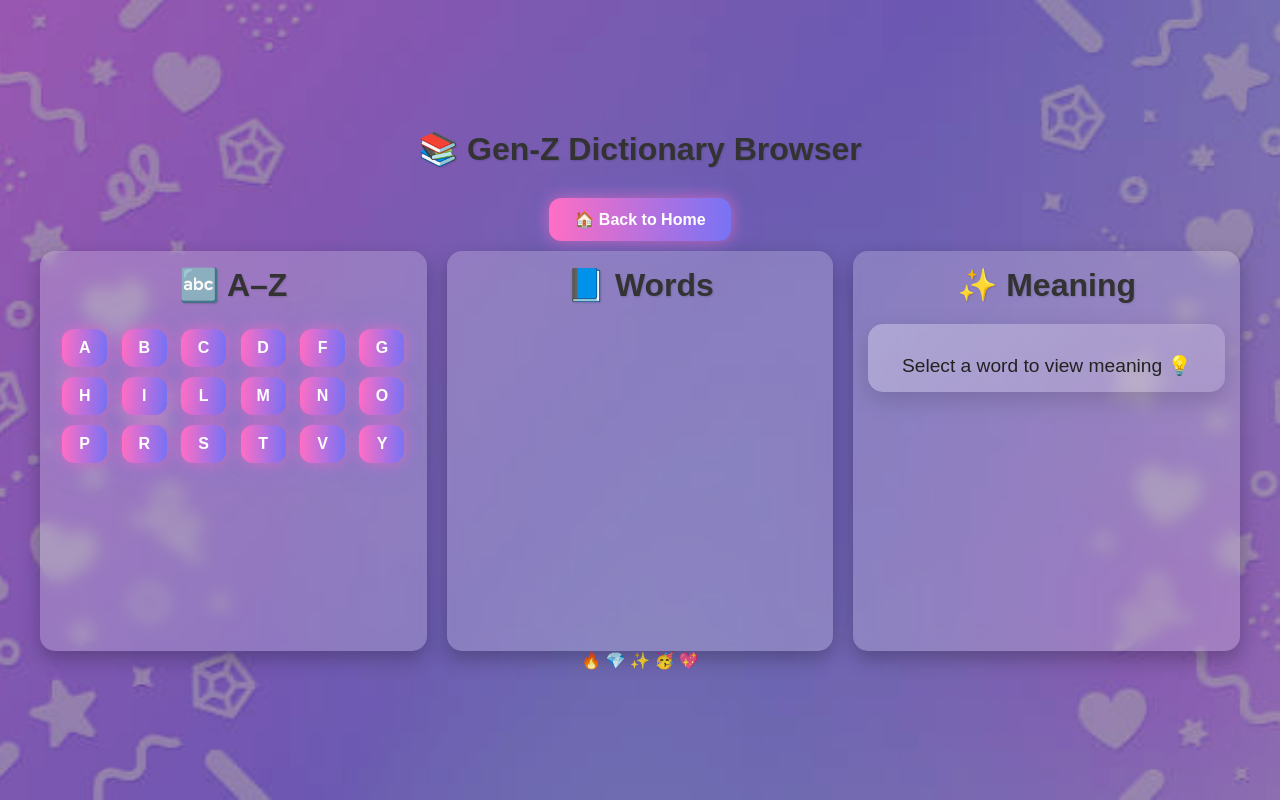
After one commit to dishakotian06/Genz_Dictionary, a Flask app: page /genz_browser in a window 1280 px wide. The commit adds this page. Run offline with Flask 3, Linux system fonts and the light colour scheme.

Commit message:
Added new browse feature

```diff
--- a/app.py
+++ b/app.py
@@ -1,5 +1,7 @@
-from flask import Flask, render_template, request, session, redirect, url_for
+from flask import Flask, render_template, request, session, redirect, url_for, jsonify
 import random
+from pathlib import Path
+import json
 
 app = Flask(__name__)
 app.secret_key = "supersecretkey"
@@ -272,6 +274,40 @@ def mini_game():
 
 
 
+# -------------------- GEN-Z BROWSER --------------------
+
+
+
+DICTIONARY_PATH = Path("data/dictionary.json")
+
+def load_dictionary():
+    if DICTIONARY_PATH.exists():
+        with open(DICTIONARY_PATH, "r", encoding="utf-8") as f:
+            return json.load(f)
+    else:
+        return {}
+
+@app.route("/genz_browser")
+def genz_browser():
+    dictionary_data = load_dictionary()  # Your JSON dictionary file
+
+    grouped = {}
+    for word in dictionary_data.keys():
+        letter = word[0].upper()
+        grouped.setdefault(letter, []).append(word)
+
+    # Sort words alphabetically in each letter
+    for k in grouped:
+        grouped[k].sort()
+
+    return render_template("genz_browser.html", grouped=grouped)
+@app.route("/get_meaning")
+def get_meaning():
+    word = request.args.get("word")
+    dictionary_data = load_dictionary()
+    meaning = dictionary_data.get(word, "Meaning not found")
+    return jsonify({"word": word, "meaning": meaning})
+
 
 
 if __name__ == "__main__":
--- a/static/script.js
+++ b/static/script.js
@@ -1,13 +1,59 @@
+// Dark Mode Toggle
+const themeToggle = document.getElementById('themeToggle');
+if (themeToggle) {
+    themeToggle.addEventListener('click', () => {
+        document.body.classList.toggle('dark-mode');
+        themeToggle.textContent = document.body.classList.contains('dark-mode')
+            ? "☀️ Light Mode"
+            : "🌙 Dark Mode";
+    });
+}
 
+// Get DOM elements
+const wordList = document.getElementById("wordList");
+const meaningBox = document.getElementById("meaningBox");
+const alphabetButtons = document.querySelectorAll(".alphabet-btn");
 
-const themeToggle = document.getElementById('themeToggle');
-themeToggle.addEventListener('click', () => {
-    document.body.classList.toggle('dark-mode');
-    themeToggle.textContent = document.body.classList.contains('dark-mode') ? '☀️ Light Mode' : '🌙 Dark Mode';
+// Load grouped dictionary from hidden div
+const groupedDataElement = document.getElementById("groupedData");
+const groupedData = JSON.parse(groupedDataElement.dataset.grouped);
+
+// Function to show words for a selected letter
+function showWords(letter) {
+    wordList.innerHTML = ""; // clear previous words
+    const words = groupedData[letter] || [];
+
+    if (words.length === 0) {
+        wordList.innerHTML = "<li>No words found</li>";
+        return;
+    }
+
+    words.forEach(word => {
+        const li = document.createElement("li");
+        li.className = "word-item";
+        li.textContent = word;
+        li.addEventListener("click", () => loadMeaning(word));
+        wordList.appendChild(li);
+    });
+}
+
+// Function to fetch and display meaning
+function loadMeaning(word) {
+    fetch(`/get_meaning?word=${encodeURIComponent(word)}`)
+        .then(res => res.json())
+        .then(data => {
+            meaningBox.innerHTML = `<h2>${data.word}</h2><p>${data.meaning}</p>`;
+        })
+        .catch(err => {
+            meaningBox.innerHTML = "<p style='color:red;'>Error loading meaning 😢</p>";
+            console.error(err);
+        });
+}
+
+// Attach click listeners to alphabet buttons
+alphabetButtons.forEach(btn => {
+    btn.addEventListener("click", () => {
+        const letter = btn.dataset.letter;
+        showWords(letter);
+    });
 });
-
-
-document.querySelectorAll('.floating-emojis span').forEach(span => {
-    span.style.setProperty('--random-top', Math.random());
-    span.style.setProperty('--random-left', Math.random());
-});
--- a/static/style.css
+++ b/static/style.css
@@ -321,3 +321,101 @@ body.page-minigame .floating-emojis span:nth-child(2) { left: 30%; animation-del
 body.page-minigame .floating-emojis span:nth-child(3) { left: 50%; animation-delay: 3s; }
 body.page-minigame .floating-emojis span:nth-child(4) { left: 70%; animation-delay: 4.5s; }
 body.page-minigame .floating-emojis span:nth-child(5) { left: 90%; animation-delay: 6s; }
+/* ---------- GEN-Z BROWSER (Dictionary Page) ---------- */
+/* ---------- GEN-Z BROWSER (Dictionary Page) ---------- */
+body.page-genz {
+    background: url('/static/images/genz-bg.jpg') no-repeat center center fixed;
+    background-size: cover;
+    color: #fff;
+}
+
+body.page-genz::before {
+    content: '';
+    position: fixed;
+    top: 0; left: 0; right: 0; bottom: 0;
+    background-color: rgba(0,0,0,0.3); /* dark overlay for readability */
+    z-index: -1;
+}
+
+/* Browser container */
+.browser-container {
+    display: flex;
+    gap: 20px;
+    width: 100%;
+    max-width: 1200px;
+    margin: 0 auto;
+}
+
+/* Panel for word list */
+.browser-panel {
+    flex: 1;
+    background: rgba(255,255,255,0.2);
+    backdrop-filter: blur(8px);
+    padding: 15px;
+    border-radius: 15px;
+    overflow-y: auto;
+    min-height: 400px;
+    box-shadow: 0 8px 20px rgba(0,0,0,0.25);
+}
+
+/* Alphabet buttons (A-Z) */
+.alphabet-btn {
+    width: 45px;
+    margin: 5px;
+    padding: 10px;
+    border-radius: 12px;
+    cursor: pointer;
+    font-weight: bold;
+    border: none;
+    background: linear-gradient(90deg, #ff6ec4, #7873f5);
+    color: #fff;
+    box-shadow: 0 0 15px rgba(255,105,180,0.6), 0 0 30px rgba(120,115,245,0.4);
+    transition: all 0.3s ease;
+}
+
+.alphabet-btn:hover {
+    transform: translateY(-2px) scale(1.1);
+    box-shadow: 0 0 25px rgba(255,105,180,0.8), 0 0 40px rgba(120,115,245,0.6);
+    background: linear-gradient(90deg, #7873f5, #ff6ec4);
+}
+
+/* ---------- Word Items ---------- */
+.word-item {
+    padding: 12px 15px;
+    margin: 8px 0;
+    border-radius: 12px;
+    cursor: pointer;
+    background: linear-gradient(90deg, #a1c4fd, #c2e9fb);
+    color: #222;
+    font-weight: 600;
+    box-shadow: 0 5px 15px rgba(0,0,0,0.1);
+    transition: all 0.3s ease;
+}
+
+.word-item:hover {
+    background: linear-gradient(90deg, #ff6ec4, #7873f5);
+    color: white;
+    transform: scale(1.05);
+    box-shadow: 0 8px 20px rgba(255,105,180,0.6), 0 10px 30px rgba(120,115,245,0.5);
+}
+
+/* ---------- Meaning Box ---------- */
+.meaning-box {
+    font-size: 1.2rem;
+    padding: 15px;
+    background: linear-gradient(135deg, rgba(255,255,255,0.3), rgba(255,255,255,0.15));
+    border-radius: 15px;
+    box-shadow: 0 8px 25px rgba(0,0,0,0.15);
+    transition: all 0.3s ease;
+}
+
+.meaning-box h2 {
+    font-size: 1.5rem;
+    color: #333;
+    margin-bottom: 10px;
+}
+
+.meaning-box p {
+    font-size: 1.2rem;
+    color: #222;
+}
--- /dev/null
+++ b/templates/genz_browser.html
@@ -0,0 +1,63 @@
+<!DOCTYPE html>
+<html lang="en">
+<head>
+    <meta charset="UTF-8">
+    <meta name="viewport" content="width=device-width, initial-scale=1.0">
+    <title>📚 Gen-Z Dictionary Browser</title>
+    <link rel="stylesheet" href="{{ url_for('static', filename='style.css') }}">
+</head>
+<body class="page-genz">
+
+
+
+<h1>📚 Gen-Z Dictionary Browser</h1>
+
+<!-- Back to Home Button -->
+<a href="/" class="back-home-btn">🏠 Back to Home</a>
+
+<div class="browser-container">
+
+    <!-- LEFT PANEL: Alphabet -->
+    <div class="browser-panel alphabet-panel">
+        <h3>🔤 A&ndash;Z</h3>
+
+        <div class="alphabet-list" id="alphabetList">
+            {% for letter in grouped.keys()|sort %}
+                <button class="alphabet-btn" data-letter="{{ letter }}">
+                    {{ letter }}
+                </button>
+            {% endfor %}
+        </div>
+    </div>
+
+    <!-- MIDDLE PANEL: Words -->
+    <div class="browser-panel word-panel">
+        <h3>📘 Words</h3>
+        <ul id="wordList"></ul>
+    </div>
+
+    <!-- RIGHT PANEL: Meaning -->
+    <div class="browser-panel meaning-panel">
+        <h3>✨ Meaning</h3>
+        <div id="meaningBox" class="meaning-box">
+            <p>Select a word to view meaning 💡</p>
+        </div>
+    </div>
+
+</div>
+
+<!-- Floating Emojis -->
+<div class="floating-emojis">
+    <span>🔥</span>
+    <span>💎</span>
+    <span>✨</span>
+    <span>🥳</span>
+    <span>💖</span>
+</div>
+
+<!-- Hidden div with grouped dictionary JSON -->
+<div id="groupedData" data-grouped='{{ grouped | tojson | safe }}'></div>
+
+<script src="{{ url_for('static', filename='script.js') }}"></script>
+</body>
+</html>
--- a/templates/index.html
+++ b/templates/index.html
@@ -20,6 +20,7 @@
             <a href="/dictionary">📚 Dictionary</a>
             <a href="/quiz">🎮 Quiz</a>
             <a href="/mini_game">🎲 Mini Game</a>
+            <a href="/genz_browser">📖 Genz Browser</a>
         </div>
 
         <!-- Home Button Centered -->
```
Also changed, not shown: data/dictionary.json (added, +75 -0 lines), static/group2.js (added, +76 -0 lines), static/images/genz-bg.jpg (added).
